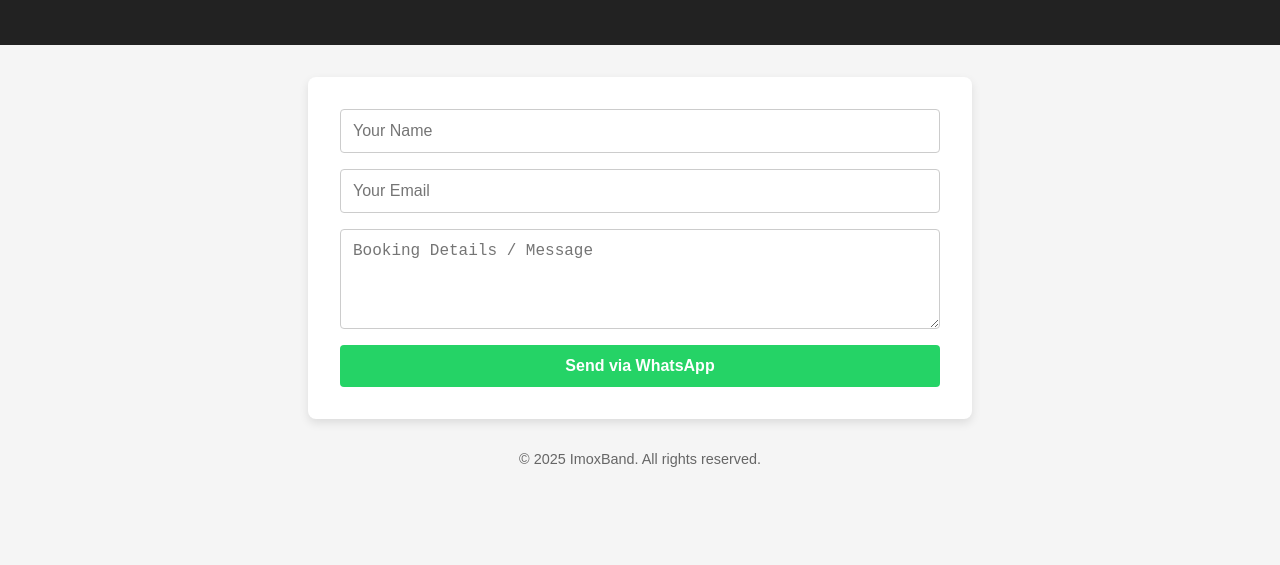
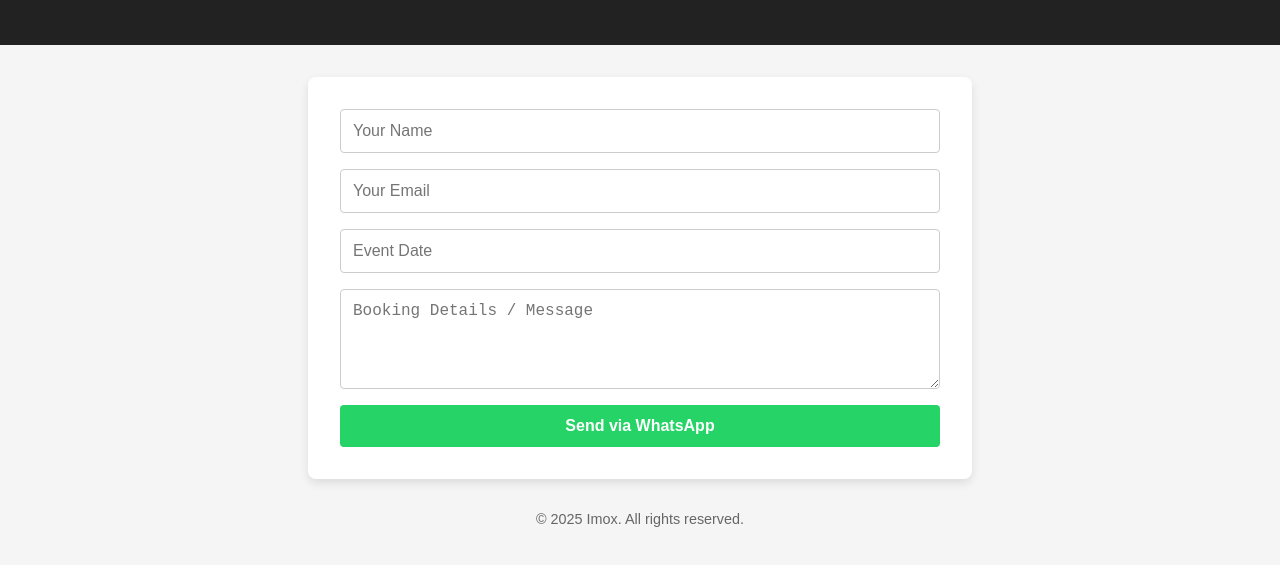
Before and after one commit to wfreidhof/imox, a plain HTML site: page index.html in a window 1280 px wide. Shown: the part 111-676 px from the top of the page. Drawn offline with Linux system fonts and the light colour scheme.

Commit message:
Update brand name from 'ImoxBand' to 'Imox'

```diff
--- a/index.html
+++ b/index.html
@@ -73,7 +73,7 @@
 <body>
 
 <header>
-  <h1>ImoxBand</h1>
+  <h1>Imox</h1>
   <p>Book a session or send us a message via WhatsApp!</p>
 </header>
 
@@ -81,13 +81,14 @@
   <form id="whatsapp-form">
     <input type="text" name="name" placeholder="Your Name" required>
     <input type="email" name="email" placeholder="Your Email" required>
+    <input type="Event Date" name="email" placeholder="Event Date" required>
     <textarea name="message" placeholder="Booking Details / Message" required></textarea>
     <button type="submit">Send via WhatsApp</button>
   </form>
 </main>
 
 <footer>
-  &copy; 2025 ImoxBand. All rights reserved.
+  &copy; 2025 Imox. All rights reserved.
 </footer>
 
 <script>
```
